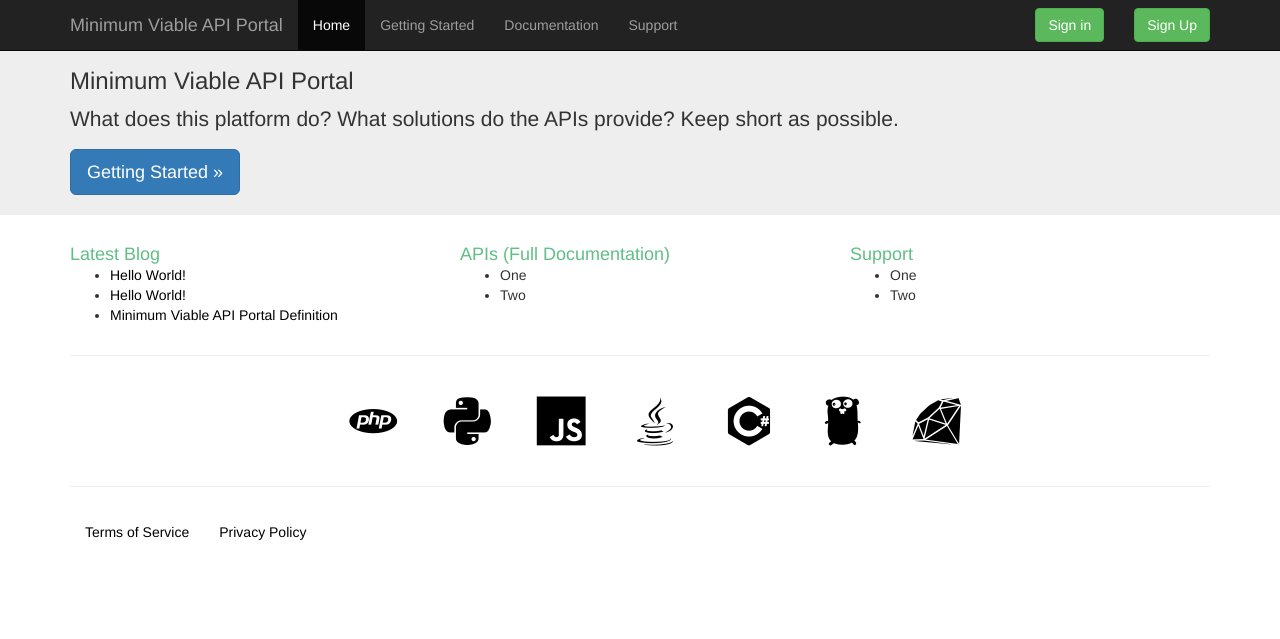
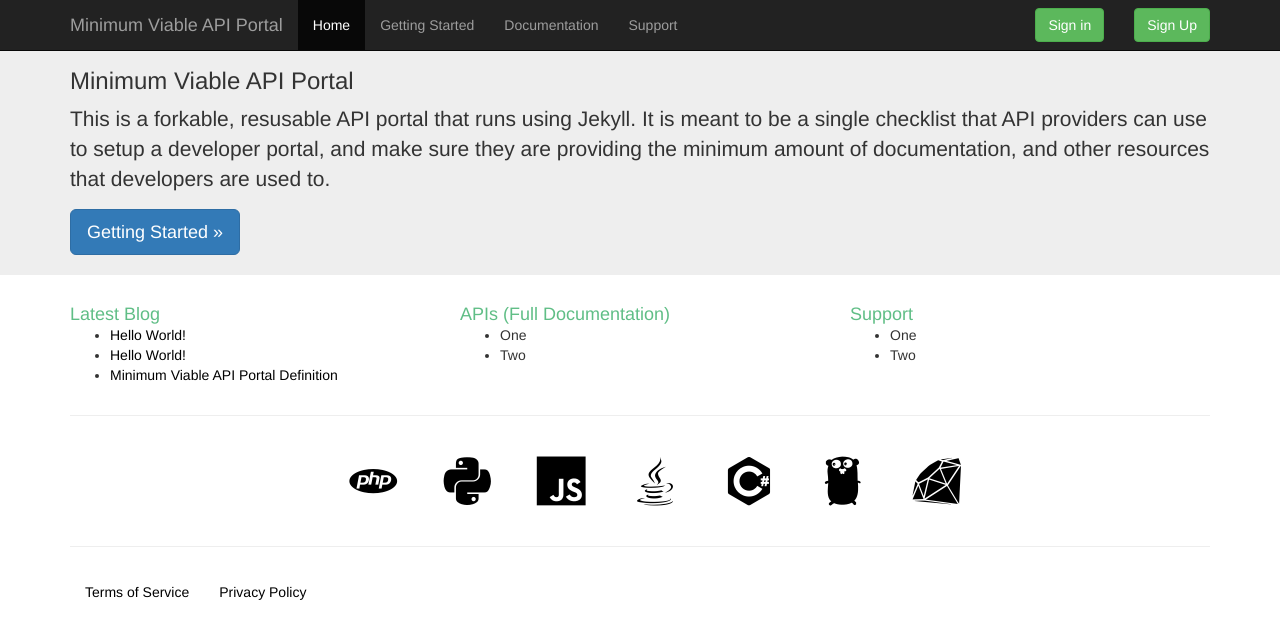
Before and after one commit to api-evangelist/portal-minimum, a Jekyll site: the page built from index.html, in a window 1280 px wide. Shown: the top 639 px of the page. Built offline with Jekyll 4.4.1, drawn with Linux system fonts in a browser that asks for light colours.

Commit message:
update whole desc

```diff
--- a/_config.yml
+++ b/_config.yml
@@ -18,7 +18,7 @@ portal_name: 'Minimum Viable API Portal'
 portal_url: http://portal.minimum.apievangelist.com
 
 # Description - Provide a concise description of what a platform does.
-portal_description: 'What does this platform do? What solutions do the APIs provide? Keep short as possible.'
+portal_description: This is a forkable, resusable API portal that runs using Jekyll. It is meant to be a single checklist that API providers can use to setup a developer portal, and make sure they are providing the minimum amount of documentation, and other resources that developers are used to.
 
 #Getting Started - This section gives developers all the informaiton they will need to get started using an API.
 getting_started:
```
